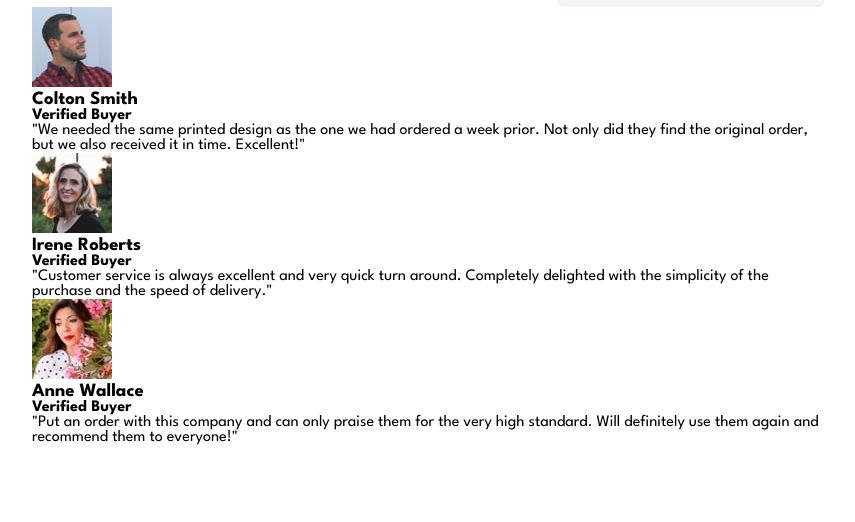
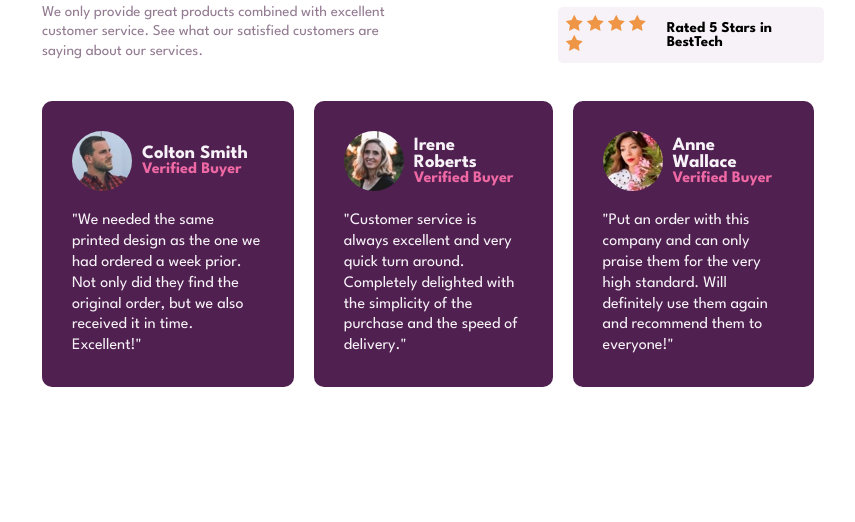
Before and after one commit to federicolescano729/clase-8-, a plain HTML site: page index.html in a window 1280 px wide. Shown: the part 278-800 px from the top of the page, without its empty margins (212-1067 px from the left). Drawn offline with Linux system fonts and the light colour scheme.

Commit message:
agregar:estilos en las reviews

```diff
--- a/styles/style.css
+++ b/styles/style.css
@@ -28,6 +28,7 @@ body {
 .reviews-text {
     display:flex;
     gap: 30px;
+    margin-bottom: 20px;
 }
 
 .reviews-text header {
@@ -37,13 +38,14 @@ body {
 
 .reviews-text header h2 {
     font-size: 45px;
-    color:var(--dark-magenta);
+    color:var(--Dark-magenta);
     margin-bottom: 20px;
 }
 
 .reviews-text header p {
    font-size: 15px;
-   color:var(--medium-magenta)
+   color:var(--medium-magenta);
+   line-height: 1.3;
 }
 
 .reviews-stars {
@@ -77,3 +79,54 @@ body {
 .reviews-valoration h3 {
     font-size: 15px;
 }
+
+/* Segunda parte */
+
+.reviews-cards {
+    padding: 10px;
+    display: flex;
+    gap: 20px;
+    align-items: start;
+}
+
+.reviews-cards article {
+    background-color: var(--Dark-Magenta);
+    padding: 30px;
+    border-radius: 10px;
+
+}
+
+.reviews-cards article h3 {
+    color: var(--light-magenta)
+}
+
+.reviews-cards article strong {
+    color: var(--Pink);
+}
+
+.reviews-cards article blockquote {
+    color: var(--light-magenta);
+    line-height:1.3;
+}
+
+.reviews-cards article>div {
+    display: flex;
+    gap: 10px;
+    align-items: center;
+    margin-bottom: 20px;
+}
+
+/* selector por hijo directo */
+.reviews-cards article>div img {
+    border-radius: 50%;
+width: 60px;
+}
+
+/* selector especifico por n de hijo */
+.reviews-card article:nth-child(2) {
+    margin-top: 18px;
+}
+
+.reviews-card article:nth-child(3) {
+    margin-top: 34px;
+}
```
